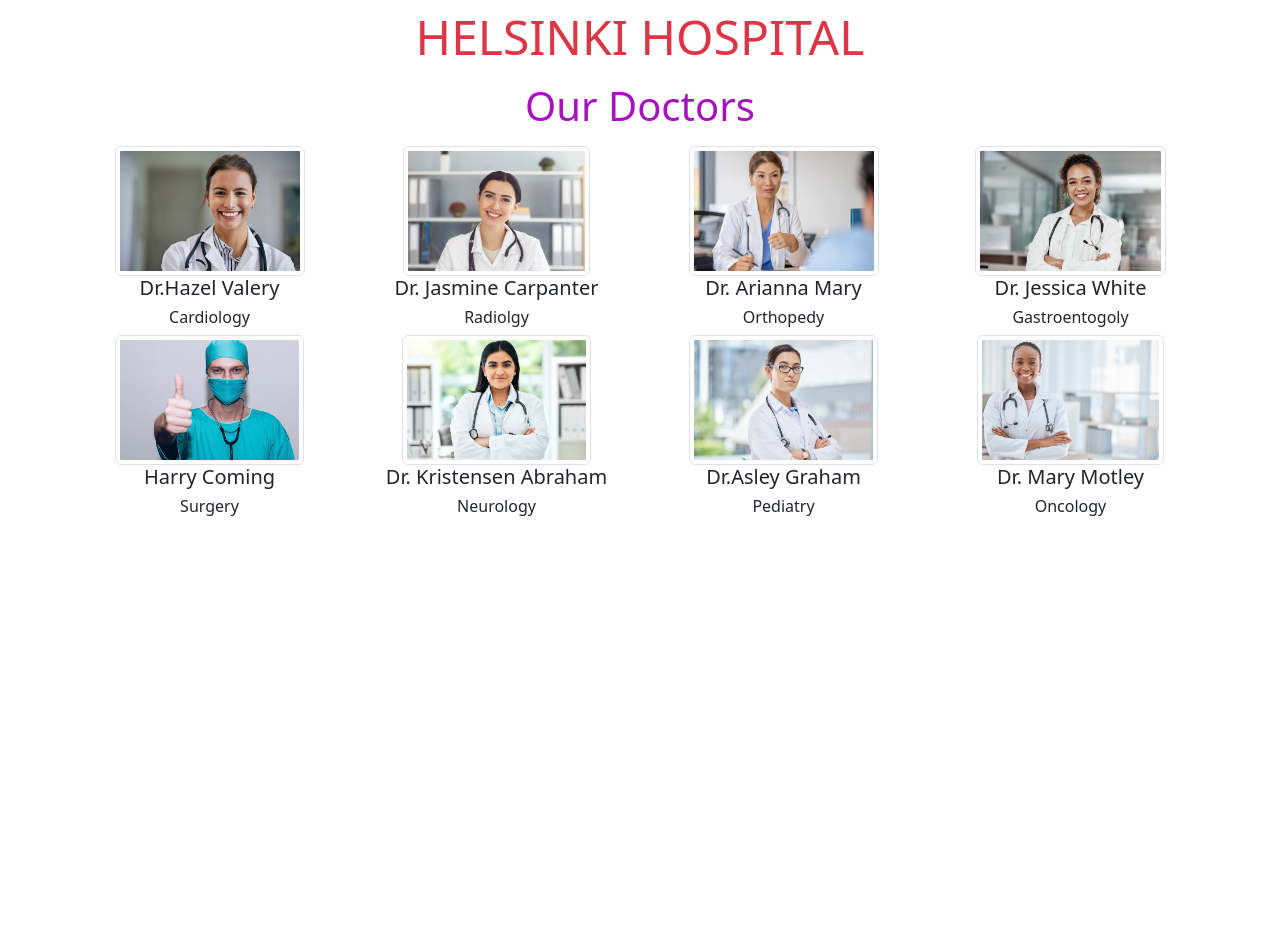
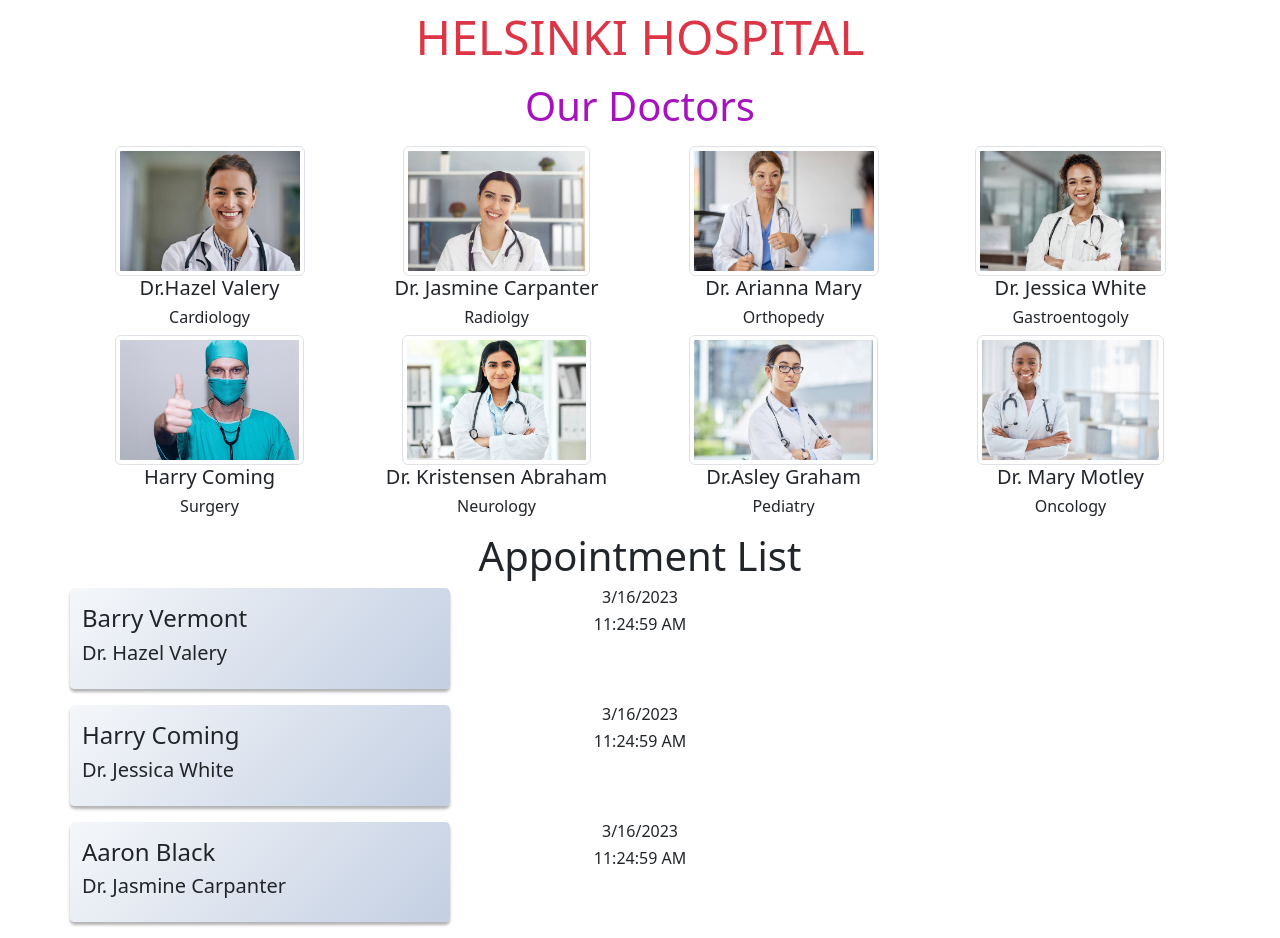
Before and after one commit to Bskasan/React_Practises, a React (Create React App) app in the folder rc_10_appointment-project/: page / in a window 1280 px wide. Before the commit the page ends 808 px from the top, so only its background shows below. Built offline with nearby package versions, Linux system fonts and the light colour scheme.

Commit message:
appointment row

```diff
--- a/rc_10_appointment-project/package.json
+++ b/rc_10_appointment-project/package.json
@@ -10,6 +10,7 @@
     "react": "^18.2.0",
     "react-bootstrap": "^2.7.2",
     "react-dom": "^18.2.0",
+    "react-icons": "^4.8.0",
     "react-scripts": "5.0.1",
     "web-vitals": "^2.1.0"
   },
--- a/rc_10_appointment-project/src/components/AppointmentList.jsx
+++ b/rc_10_appointment-project/src/components/AppointmentList.jsx
@@ -1,8 +1,42 @@
 import React from "react";
 import Container from "react-bootstrap/Container";
+import Row from "react-bootstrap/Row";
+import Col from "react-bootstrap/Col";
+import {FaTimesCircle} from "react"
+
+//? const dizi = []  -> true
+//? dizi ? x : y   ->  x
 
 const AppointmentList = ({ appointments, setAppointments }) => {
-  return <Container></Container>;
+  return (
+    <Container>
+      <h3 className="display-6 mb-2">Appointment List</h3>
+      {!appointments.length && (
+        <img src="./img/appointment.jpg" width="50%" alt="" />
+      )}
+
+      {appointments.map((item) => {
+        const { id, patient, consulted, doctor, day } = item;
+        return (
+          <div>
+            <Row>
+              <Col className="appointments">
+                <h4>{patient}</h4>
+                <h5>{doctor}</h5>
+              </Col>
+              <Col>
+                <h6>{new Date(day).toLocaleDateString()}</h6>
+                <h6>{new Date(day).toLocaleTimeString()}</h6>
+              </Col>
+              <Col>
+
+              </Col>
+            </Row>
+          </div>
+        );
+      })}
+    </Container>
+  );
 };
 
 export default AppointmentList;
```
Also changed, not shown: 1 other file (tests, documents, lock files or other folders).
